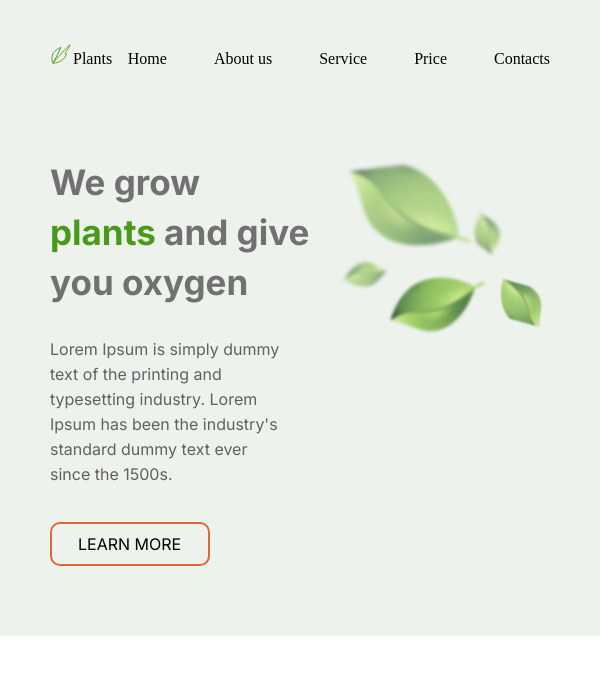
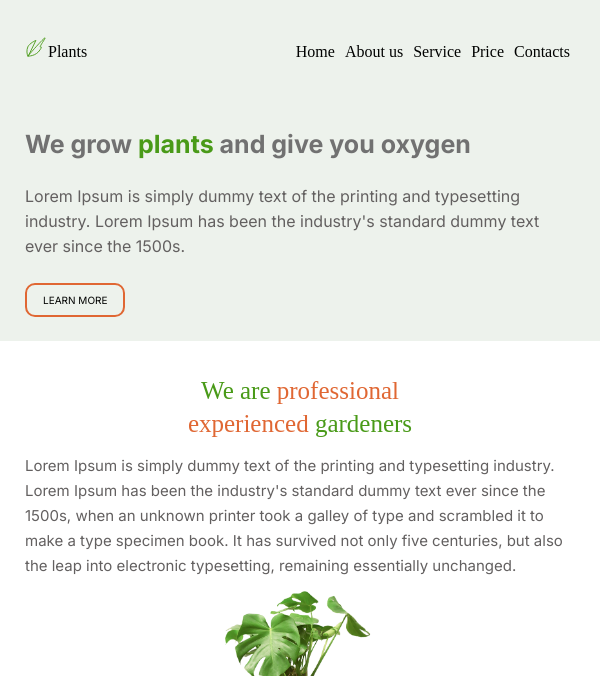
Before and after one commit to kozinaksa/JSFEPRESCHOOL2022Q4, a plain HTML site: page plants/index.html in a window 600 px wide. Shown: the top 676 px of the page. Drawn offline with nearby package versions, Linux system fonts and the light colour scheme; a web font is replaced by a local one.

Commit message:
feat: add mobile style for header, welcome, about

```diff
--- a/plants/style.css
+++ b/plants/style.css
@@ -51,7 +51,6 @@ a:hover {
 button {
   cursor: pointer;
   background-color: transparent;
-  width: 160px;
   font-family: 'Inika', serif;
   font-style: normal;
   font-weight: 400;
@@ -97,7 +96,6 @@ p {
   width: auto;
   overflow-wrap: break-word;
   font-family: 'Inter', sans-serif;
-  font-size: 20px;
   font-weight: 400;
 }
 
@@ -117,11 +115,6 @@ p {
 
 /* .header__wrapper {
 } */
-
-.nav__list {
-  flex-wrap: wrap;
-  gap: 47px;
-}
 
 .nav__item {
   max-width: fit-content;
@@ -170,7 +163,6 @@ p {
 .welcome__title {
   font-family: 'Inter', sans-serif;
   font-weight: 700;
-  line-height: 50px;
   color: #717171;
 }
 
@@ -179,18 +171,15 @@ p {
 }
 
 .welcome__text {
-  margin-right: 25px;
   color: #636060;
 }
 
 .welcome__btn {
   display: flex;
   align-items: center;
-  padding: 10px 26px;
   text-align: center;
   font-family: 'Inter', sans-serif;
   font-weight: 400;
-  font-size: 16px;
   line-height: 20px;
   text-transform: uppercase;
   color: #010201;
@@ -222,7 +211,6 @@ p {
 }
 
 .about__text {
-  line-height: 30px;
   color: #636060;
 }
 
--- a/plants/styles/desktop.css
+++ b/plants/styles/desktop.css
@@ -1,11 +1,7 @@
 /* ----Desktop---- */
-@media only screen and (min-width: 1200px) {
-
-  p {
-    line-height: 35px;
-  }
-
+@media only screen and (min-width: 1201px) {
   button {
+    width: 160px;
     font-size: 20px;
     line-height: 26px;
   }
@@ -34,6 +30,8 @@
 
   .nav__list {
     display: flex;
+    flex-wrap: wrap;
+    gap: 47px;
   }
 
   .nav__item {
@@ -68,6 +66,17 @@
     line-height: 50px;
   }
 
+  .welcome__text {
+    margin-right: 25px;
+    font-size: 20px;
+    line-height: 35px;
+  }
+
+  .welcome__btn {
+    padding: 10px 26px;
+    font-size: 16px;
+  }
+
   /*----Welcome----*/
   /*----About us----*/
 
@@ -84,6 +93,11 @@
 
   .about__title {
     max-width: 80%;
+  }
+
+  .about__text {
+    font-size: 20px;
+    line-height: 30px;
   }
 
   .about__img {
--- a/plants/styles/mobile.css
+++ b/plants/styles/mobile.css
@@ -1,18 +1,12 @@
 @media only screen and (min-width: 320px) and (max-width: 600px) {
-
-  p {
-    line-height: 25px;
-  }
-
   button {
     font-size: 20px;
     line-height: 26px;
   }
 
   h2 {
-    width: 423px;
-    font-size: 35px;
-    line-height: 46px;
+    font-size: 25px;
+    line-height: 33px;
   }
 
   .wrapper {
@@ -21,7 +15,37 @@
 
   /*----Header----*/
 
+  .header__wrapper {
+    justify-content: space-between;
+    padding: 36px 25px;
+    align-items: baseline;
+  }
+
+  .burger-icon {
+    display: none;
+  }
+
+  .nav {
+    order: 3;
+  }
+
+  .nav__list {
+    display: flex;
+    flex-wrap: wrap;
+  }
+
+  .nav__item {
+    margin: 5px;
+    font-size: 16px;
+    line-height: 21px;
+  }
+
+  .nav__link {
+    color: #010201;
+  }
+
   /* ----Burger menu---- */
+
   @media only screen and (min-width: 320px) and (max-width: 380px) {
 
     .header__wrapper {
@@ -77,11 +101,78 @@
 
     .nav__item {
       font-size: 25px;
-      margin-bottom: 20px;
+      margin-bottom: 30px;
     }
 
     .nav__link {
       color: #e3e1d5;
     }
   }
+
+  /* ----Burger menu---- *//*----Header----*/
+  /*----Welcome----*/
+
+  .welcome__wrapper {
+    padding: 24px 25px;
+    flex-direction: column;
+    align-items: center;
+  }
+
+  .welcome__img {
+    display: none;
+  }
+
+  .welcome__article {
+    gap: 22px;
+  }
+
+  .welcome__title {
+    font-size: 25px;
+    line-height: 35px;
+  }
+
+  .welcome__text {
+    font-size: 16px;
+    line-height: 25px;
+  }
+
+  .welcome__btn {
+    padding: 5px 16px;
+    font-size: 10px;
+    margin-top: 2px;
+  }
+
+  /*----Welcome----*/
+  /*----About us----*/
+
+  .about__wrapper {
+    flex-direction: column-reverse;
+    padding: 30px 25px;
+  }
+
+  .about__article {
+    align-items: center;
+    margin-top: 5px;
+  }
+
+  .about__title {
+    margin-bottom: 13px;
+    max-width: 288px;
+    text-align: center;
+  }
+
+  .about__text {
+    font-size: 15px;
+    line-height: 25px;
+  }
+
+  .about__img {
+    background-position: center bottom;
+    max-width: 150px;
+    min-width: 100%;
+    height: 155px;
+  }
+
+    /*----About us----*/
+
 }
--- a/plants/styles/tablet.css
+++ b/plants/styles/tablet.css
@@ -1,10 +1,7 @@
 /* ----Tablet---- */
-@media only screen and (min-width: 600px) and (max-width: 1200px) {
-  p {
-    line-height: 25px;
-  }
-
+@media only screen and (min-width: 601px) and (max-width: 1200px) {
   button {
+    width: 160px;
     font-size: 20px;
     line-height: 26px;
   }
@@ -34,6 +31,8 @@
 
   .nav__list {
     display: flex;
+    flex-wrap: wrap;
+    gap: 47px;
   }
 
   .nav__item {
@@ -68,11 +67,19 @@
 
   .welcome__title {
     font-size: 35px;
+    line-height: 50px;
   }
 
   .welcome__text {
+    margin-bottom: 5px;
+    margin-right: 25px;
     font-size: 16px;
-    margin-bottom: 5px;
+    line-height: 25px;
+  }
+
+  .welcome__btn {
+    padding: 10px 26px;
+    font-size: 16px;
   }
 
   /*----Welcome----*/
@@ -93,6 +100,11 @@
   .about__title {
     max-width: 423px;
     text-align: center;
+  }
+
+  .about__text {
+    font-size: 20px;
+    line-height: 30px;
   }
 
   .about__img {
```
